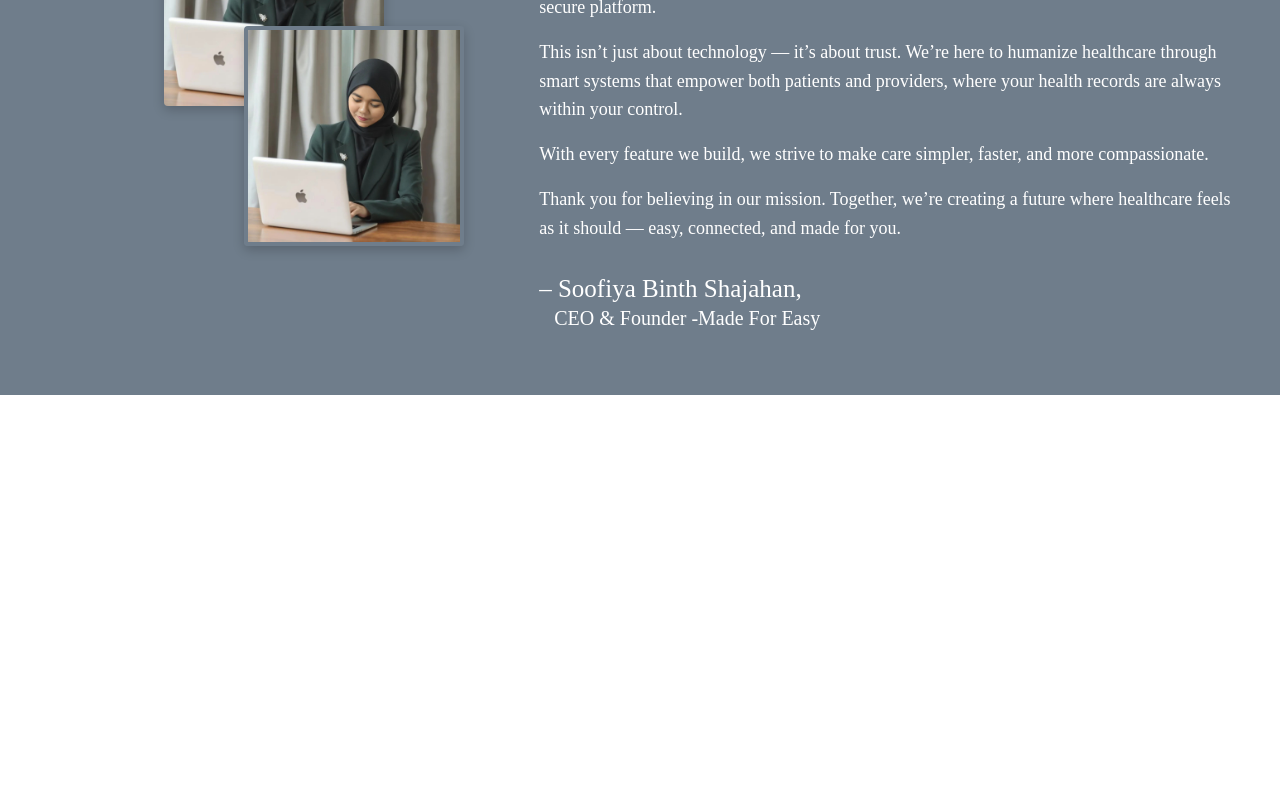
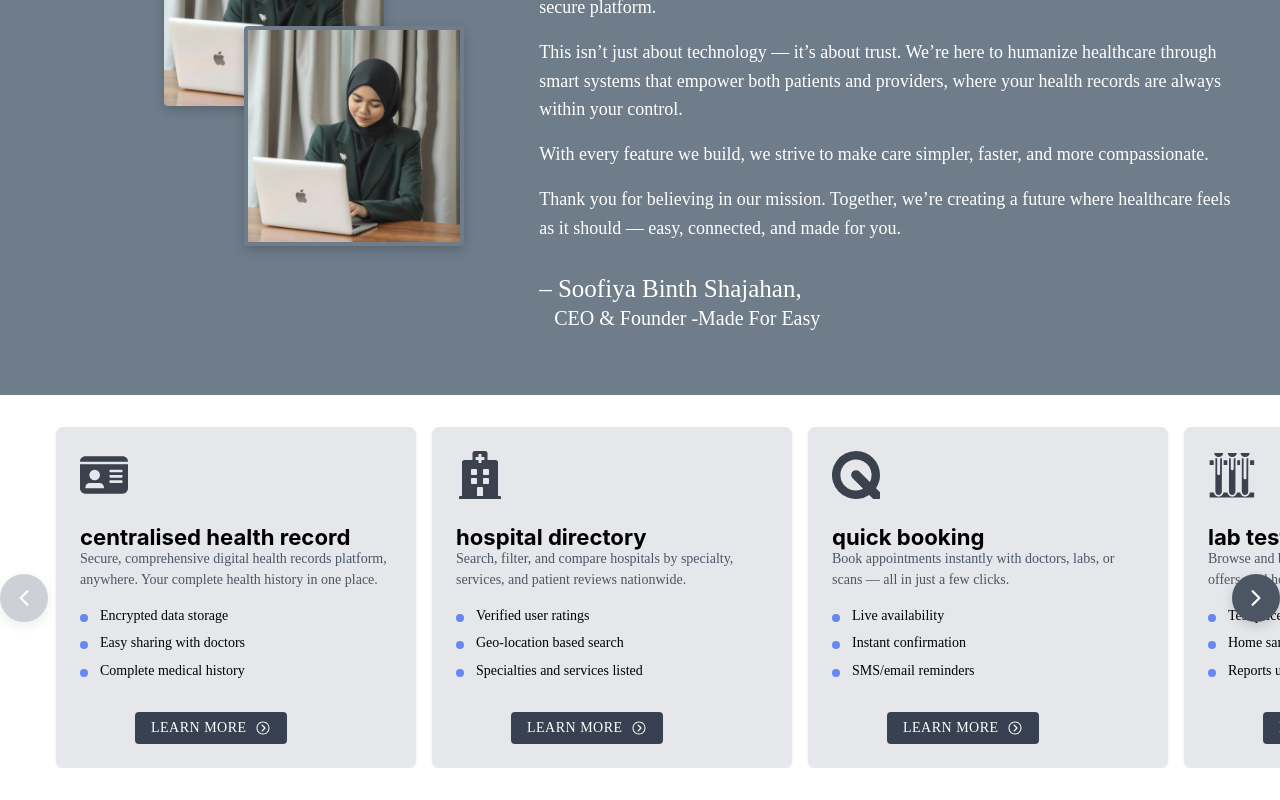
Before and after one commit to soofiyabinthshajahan/made-for-easy, a React (Create React App) app in the folder client/: page / in a window 1280 px wide. Shown: the part 1333-2133 px from the top of the page. Before the commit the page ends 1728 px from the top, so only its background shows below. Built offline with nearby package versions, Linux system fonts and the light colour scheme.

Commit message:
feat: created the services section

```diff
--- a/client/src/App.tsx
+++ b/client/src/App.tsx
@@ -4,6 +4,7 @@ import Home from './Components/Home/Home'
 import LogoDisplay from './Components/LogoDisplay/LogoDisplay'
 import Presence from './Components/Presence/Presence'
 import CEOMessage from './Components/About/CEOMessage'
+import FeaturesSection from './Components/Features/FeatureDisplay'
 function App() {
   return (
     <div>
@@ -12,6 +13,7 @@ function App() {
       <Presence/>
       <LogoDisplay />
       <CEOMessage/>
+      <FeaturesSection/>
     </div>
   )
 }
--- /dev/null
+++ b/client/src/Components/Features/Feature.style.ts
@@ -0,0 +1,159 @@
+import styled from "styled-components";
+
+export const CardContainer = styled.div`
+  background-color: #e5e7eb;
+  border-radius: 8px;
+  padding: 24px;
+  width: 360px;
+  height: auto;
+  display: flex;
+  flex-direction: column;
+  justify-content: space-between;
+  box-shadow: 0 1px 3px rgba(0, 0, 0, 0.1);
+  margin: 0 8px;
+  flex-shrink: 0;
+`;
+
+export const Icon = styled.div`
+  font-size: 48px;
+  color: #3b414dff;
+  margin-bottom: 16px;
+`;
+
+export const Title = styled.h3`
+  font-family: Inter;
+  font-weight: 700;
+  /* font-style: Bold; */
+  font-size: 22.11px;
+  line-height: 100%;
+  letter-spacing: 0%;
+  color: black;
+`;
+
+export const Description = styled.p`
+  font-size: 14px;
+  color: #4b5563;
+  line-height: 1.5;
+  margin-bottom: 16px;
+`;
+
+export const BulletList = styled.ul`
+  list-style: none;
+  padding-left: 0;
+  margin-bottom: 24px;
+
+  li {
+    position: relative;
+    padding-left: 20px;
+    margin-bottom: 8px;
+    font-size: 14px;
+    color: #000;
+    line-height: 1.4;
+
+    &::before {
+      content: "";
+      position: absolute;
+      left: 0;
+      top: 8px;
+      width: 8px;
+      height: 8px;
+      background-color: #6788f3ff;
+      border-radius: 50%;
+    }
+  }
+`;
+
+export const LearnMoreButton = styled.button`
+  display: flex;
+  align-items: center;
+  background-color: #374151;
+  color: white;
+  border: none;
+  padding: 8px 16px;
+  font-size: 14px;
+  font-weight: 500;
+  border-radius: 4px;
+  cursor: pointer;
+  transition: background-color 0.2s ease;
+  text-transform: uppercase;
+  letter-spacing: 0.5px;
+  align-self: flex-start;
+  margin-left: 55px;
+
+  &:hover {
+    background-color: #1f2937;
+  }
+
+  svg {
+    margin-left: 8px;
+    width: 16px;
+    height: 16px;
+  }
+`;
+
+export const SectionWrapper = styled.div`
+  position: relative;
+  width: 100%;
+  /* max-width: 1400px; */
+  margin: 0 auto;
+  /* padding: 0 16px; */
+`;
+
+export const DisplaySection = styled.div`
+  position: relative;
+  overflow: hidden;
+  padding: 32px 0;
+`;
+
+export const CardsContainer = styled.div`
+  display: flex;
+  overflow-x: auto;
+  scroll-behavior: smooth;
+  padding: 0 48px;
+  gap: 0;
+  scrollbar-width: none;
+  -ms-overflow-style: none;
+
+  &::-webkit-scrollbar {
+    display: none;
+  }
+`;
+
+export const NavButton = styled.button<{
+  direction: "left" | "right";
+  disabled?: boolean;
+}>`
+  position: absolute;
+  ${({ direction }) => (direction === "left" ? "left: 0" : "right: 0")};
+  top: 50%;
+  transform: translateY(-50%);
+  z-index: 10;
+  width: 48px;
+  height: 48px;
+  border-radius: 50%;
+  background: #4b5563;
+  border: none;
+  box-shadow: 0 4px 12px rgba(0, 0, 0, 0.15);
+  cursor: pointer;
+  display: flex;
+  align-items: center;
+  justify-content: center;
+  color: white;
+  transition: all 0.2s ease;
+
+  &:hover {
+    background: #374151;
+    box-shadow: 0 6px 16px rgba(0, 0, 0, 0.2);
+  }
+
+  &:disabled {
+    opacity: 0.5;
+    cursor: not-allowed;
+    background: #9ca3af;
+  }
+
+  svg {
+    width: 24px;
+    height: 24px;
+  }
+`;
--- /dev/null
+++ b/client/src/Components/Features/Feature.tsx
@@ -0,0 +1,45 @@
+import React from "react";
+import {
+  CardContainer,
+  Icon,
+  Title,
+  Description,
+  BulletList,
+  LearnMoreButton,
+} from "./Feature.style";
+import { IoIosArrowDropright } from "react-icons/io";
+
+type FeatureProps = {
+  icon: React.ReactNode;
+  title: string;
+  description: string;
+  features: string[];
+  buttonText?: string;
+};
+
+const Feature: React.FC<FeatureProps> = ({
+  icon,
+  title,
+  description,
+  features,
+  buttonText = "Learn More",
+}) => {
+  return (
+    <CardContainer>
+      <Icon>{icon}</Icon>
+      <Title>{title}</Title>
+      <Description>{description}</Description>
+      <BulletList>
+        {features.map((feature, index) => (
+          <li key={index}>{feature}</li>
+        ))}
+      </BulletList>
+      <LearnMoreButton>
+        {buttonText}
+        <IoIosArrowDropright size={18} style={{ marginLeft: "8px" }} />
+      </LearnMoreButton>
+    </CardContainer>
+  );
+};
+
+export default Feature;
--- /dev/null
+++ b/client/src/Components/Features/FeatureDisplay.tsx
@@ -0,0 +1,159 @@
+import React, { useRef, useState, useEffect } from 'react';
+// import { FaBuilding } from 'react-icons/fa';
+import { IoChevronBack, IoChevronForward } from 'react-icons/io5';
+
+import { FaIdCard } from "react-icons/fa6";
+import { FaHospital } from "react-icons/fa";
+import { GiTestTubes } from "react-icons/gi";
+import { FaCapsules } from "react-icons/fa6";
+import { SiQuicktime } from "react-icons/si";
+
+
+import Feature from './Feature';
+import {
+  SectionWrapper,
+  DisplaySection,
+  CardsContainer,
+  NavButton,
+} from './Feature.style';
+
+interface FeatureData {
+  icon: React.ReactNode;
+  title: string;
+  description: string;
+  features: string[];
+  buttonText: string;
+}
+
+const featureData: FeatureData[] = [
+  {
+    icon: <FaIdCard />,
+    title: 'centralised health record',
+    description: 'Secure, comprehensive digital health records platform, anywhere. Your complete health history in one place.',
+    features: [
+      'Encrypted data storage',
+      'Easy sharing with doctors',
+      'Complete medical history'
+    ],
+    buttonText: 'Learn More'
+  },
+  {
+    icon: <FaHospital />,
+    title: 'hospital directory',
+    description: 'Search, filter, and compare hospitals by specialty, services, and patient reviews nationwide.',
+    features: [
+      'Verified user ratings',
+      'Geo-location based search',
+      'Specialties and services listed'
+    ],
+    buttonText: 'Learn More'
+  },
+  {
+    icon: <SiQuicktime />,
+    title: 'quick booking',
+    description: 'Book appointments instantly with doctors, labs, or scans — all in just a few clicks.',
+    features: [
+      'Live availability',
+      'Instant confirmation',
+      'SMS/email reminders'
+    ],
+    buttonText: 'Learn More'
+  },
+  {
+    icon: <GiTestTubes />,
+    title: 'lab tests',
+    description: 'Browse and book lab tests with price comparisons, offers, and home sample collection.',
+    features: [
+      'Test price comparison',
+      'Home sample collection',
+      'Reports uploaded digitally'
+    ],
+    buttonText: 'Learn More'
+  },
+  {
+    icon: <FaCapsules />,
+    title: 'diagnostics & imaging',
+    description: 'Discover nearby diagnostic centers offering scans, imaging, and radiology with results.',
+    features: [
+      'CT, MRI, X-ray availability',
+      'Discounts and packages',
+      'Digital scan reports'
+    ],
+    buttonText: 'Learn More'
+  }
+];
+
+const FeatureDisplay: React.FC = () => {
+  const scrollContainerRef = useRef<HTMLDivElement>(null);
+  const [canScrollLeft, setCanScrollLeft] = useState(false);
+  const [canScrollRight, setCanScrollRight] = useState(true);
+
+  const updateScrollButtons = () => {
+    if (scrollContainerRef.current) {
+      const { scrollLeft, scrollWidth, clientWidth } = scrollContainerRef.current;
+      setCanScrollLeft(scrollLeft > 0);
+      setCanScrollRight(scrollLeft < scrollWidth - clientWidth - 1);
+    }
+  };
+
+  useEffect(() => {
+    updateScrollButtons();
+    const container = scrollContainerRef.current;
+    if (container) {
+      container.addEventListener('scroll', updateScrollButtons);
+      return () => container.removeEventListener('scroll', updateScrollButtons);
+    }
+  }, []);
+
+  const scroll = (direction: 'left' | 'right') => {
+    if (scrollContainerRef.current) {
+      const scrollAmount = 336; // Card width + margin
+      const currentScroll = scrollContainerRef.current.scrollLeft;
+      const targetScroll = direction === 'left'
+        ? currentScroll - scrollAmount
+        : currentScroll + scrollAmount;
+
+      scrollContainerRef.current.scrollTo({
+        left: targetScroll,
+        behavior: 'smooth'
+      });
+    }
+  };
+
+  return (
+    <SectionWrapper>
+      <DisplaySection>
+        <NavButton
+          direction="left"
+          onClick={() => scroll('left')}
+          disabled={!canScrollLeft}
+        >
+          <IoChevronBack />
+        </NavButton>
+
+        <CardsContainer ref={scrollContainerRef}>
+          {featureData.map((feature, index) => (
+            <Feature
+              key={index}
+              icon={feature.icon}
+              title={feature.title}
+              description={feature.description}
+              features={feature.features}
+              buttonText={feature.buttonText}
+            />
+          ))}
+        </CardsContainer>
+
+        <NavButton
+          direction="right"
+          onClick={() => scroll('right')}
+          disabled={!canScrollRight}
+        >
+          <IoChevronForward />
+        </NavButton>
+      </DisplaySection>
+    </SectionWrapper>
+  );
+};
+
+export default FeatureDisplay;
--- a/client/src/Components/Presence/Presence.tsx
+++ b/client/src/Components/Presence/Presence.tsx
@@ -1,6 +1,6 @@
 import React from 'react';
 import { PanelWrapper, DateField, DateInput, IconTextWrapper, BookButton } from './Presence.styles';
-import { FaMoneyCheckAlt, FaClinicMedical } from 'react-icons/fa';
+import {FaClinicMedical } from 'react-icons/fa';
 import { GiHospital,GiTestTubes } from "react-icons/gi";
 import { BsCapsulePill } from "react-icons/bs";
 
--- a/client/src/Global.css
+++ b/client/src/Global.css
@@ -1,7 +1,6 @@
 *{
   margin:0;
   padding:0;
-
   box-sizing:border-box;
    font-family: popins;
 }
```
